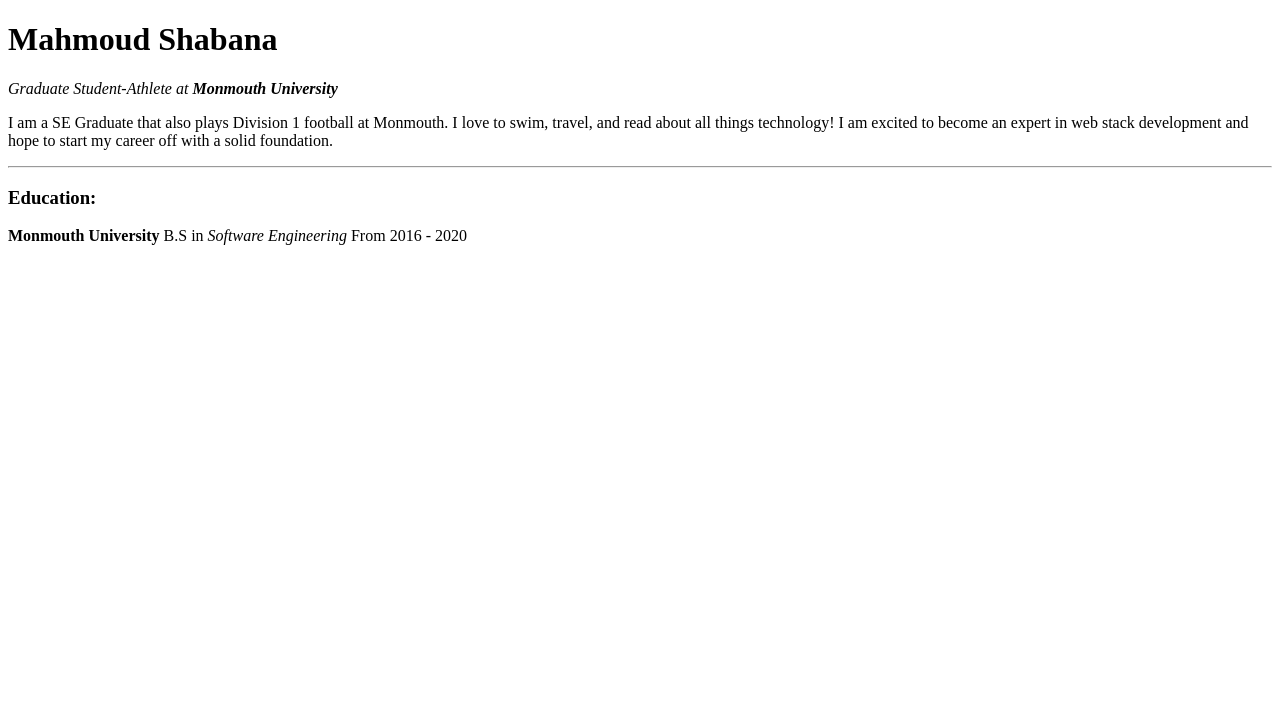
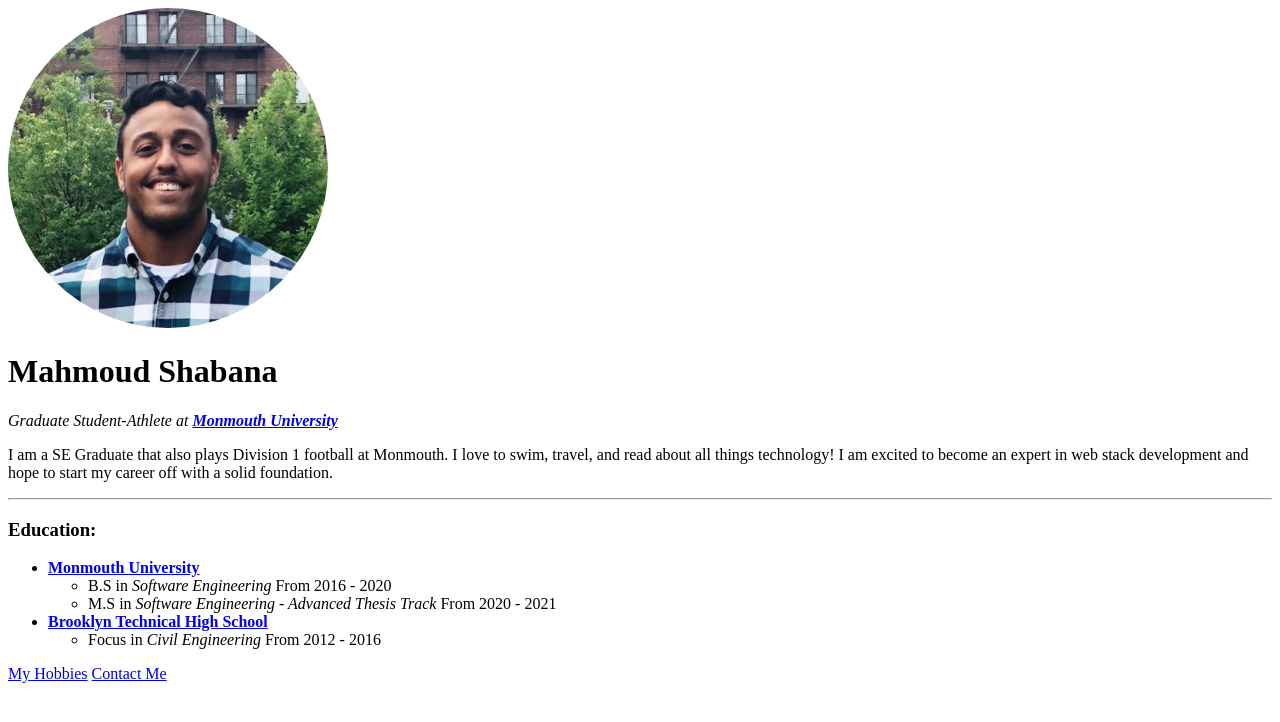
Before and after one commit to mshabana70/html_website, a plain HTML site: page index.html in a window 1280 px wide. Drawn offline with Linux system fonts and the light colour scheme.

Commit message:
Profile, contact, hobbies pages

```diff
--- a/index.html
+++ b/index.html
@@ -1,4 +1,4 @@
-<!--    NOTES
+<!--    NOTES (lec 14-15)
     - HTML boiler plate
     - Most HTML files consist of a Head and a Body (<head>, <body>)
     - Meta elements give extra meta data or associate data to the html element
@@ -11,7 +11,24 @@
     - to italicize in HTML, use "<em>" rather than "<i>". "i" only styles the text, while "em" emphasizes the text.
         visually, the outcome is the same.
     - Similar relationship between "<bold>" and "<strong>"
-    - "<hr />" is used to for a Horizontal Rule
+    - "<hr />" is used to for a Horizontal Rule or line that stretches across the webpage
+-->
+
+<!--    NOTES (Lec 16-17)
+    - Creating lists in HTML
+    - "<ul>" is used for listing in HTML. It is an Unordered List.
+    - "<ol>" is used for listing in HTML. It is an Ordered List.
+    - "<ol>" can be customized using the "type" attribute, or even the "start" attribute
+    - "<img>" is an element used to import images to your webpage. "alt" attribute is used to substitute text when
+    image does not load.
+-->
+
+<!--    NOTES (Lec 18)
+    - Hyperlinks are an element that allow users to be redirected to another webpage
+    - "<a>" is the HTML anchor element which (when used with "href" attribute) creates a hyperlink to web pages, files, email addresses, locations, etc.
+    - "href" is assigned the destination URL
+    - "<a>" anchor element requires a close tag.
+    - In this exercise, I use href to redirect to a seperate HTML file for my hobbies list and contact information
 -->
 
 <!DOCTYPE html>
@@ -21,10 +38,19 @@
     <title>Mahmoud's Personal Website</title>
   </head>
   <body>
+    <img src="circle-cropped.png" alt="Mahmoud's Profile Picture" />
     <h1>Mahmoud Shabana</h1>
     <!-- <i>Graduate Student-Athlete at Monmouth University</i> -->
     <p>
-      <em>Graduate Student-Athlete at <strong>Monmouth University</strong></em>
+      <em>
+        Graduate Student-Athlete at
+        <strong>
+          <a
+            href="https://monmouthhawks.com/sports/football/roster/mahmoud-shabana/10362"
+            >Monmouth University</a
+          >
+        </strong>
+      </em>
     </p>
     <p>
       I am a SE Graduate that also plays Division 1 football at Monmouth. I love
@@ -34,9 +60,29 @@
     </p>
     <hr />
     <h3>Education:</h3>
-    <p>
-      <strong>Monmouth University</strong> B.S in
-      <em>Software Engineering</em> From 2016 - 2020
-    </p>
+    <ul>
+      <li>
+        <strong>
+          <a href="https://www.monmouth.edu/"> Monmouth University </a>
+        </strong>
+      </li>
+      <ul>
+        <li>B.S in <em>Software Engineering</em> From 2016 - 2020</li>
+        <li>
+          M.S in <em>Software Engineering - Advanced Thesis Track</em> From 2020
+          - 2021
+        </li>
+      </ul>
+      <li>
+        <strong>
+          <a href="https://www.bths.edu/"> Brooklyn Technical High School </a>
+        </strong>
+      </li>
+      <ul>
+        <li>Focus in <em>Civil Engineering</em> From 2012 - 2016</li>
+      </ul>
+    </ul>
+    <a href="hobbies.html">My Hobbies</a>
+    <a href="contact.html">Contact Me</a>
   </body>
 </html>
```
Also changed, not shown: contact.html (added, +18 -0 lines), hobbies.html (added, +28 -0 lines), circle-cropped.png (added).
